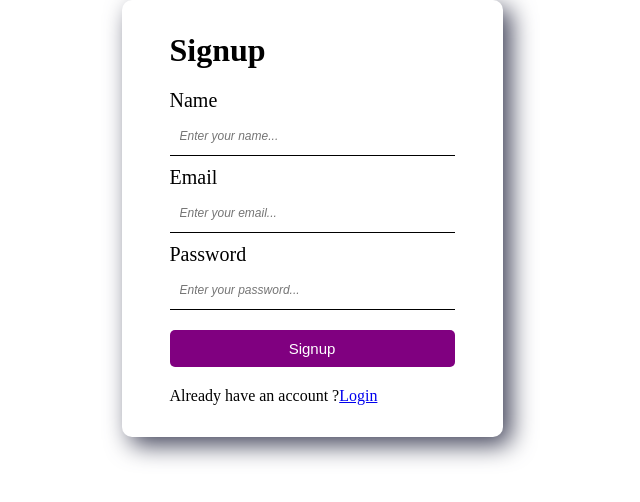
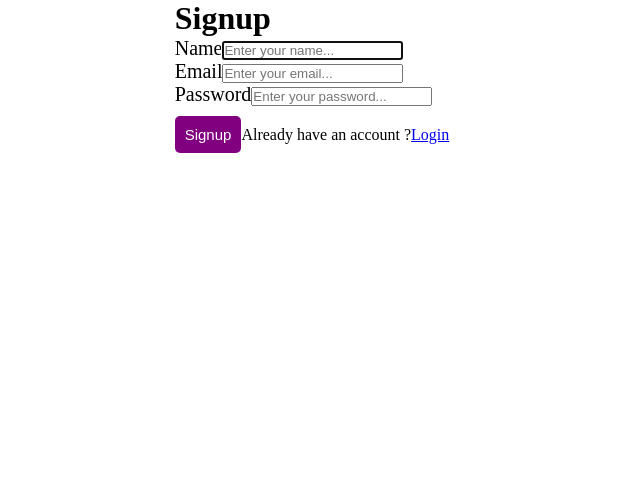
Before and after one commit to ParthKasliwal/Expense-manager, a React (Create React App) app in the folder frontend/: page /signup in a window 1280 px wide. Shown: the top 502 px of the page, without its empty margins (328-968 px from the left). Built offline with nearby package versions, Linux system fonts and the light colour scheme.

Commit message:
Update Signup.js

```diff
--- a/frontend/src/pages/Signup.js
+++ b/frontend/src/pages/Signup.js
@@ -54,7 +54,7 @@ function Signup() {
         }
     }
     return (
-        <div className='container'>
+        <div className='container1'>
             <h1>Signup</h1>
             <form onSubmit={handleSignup}>
                 <div>
```
